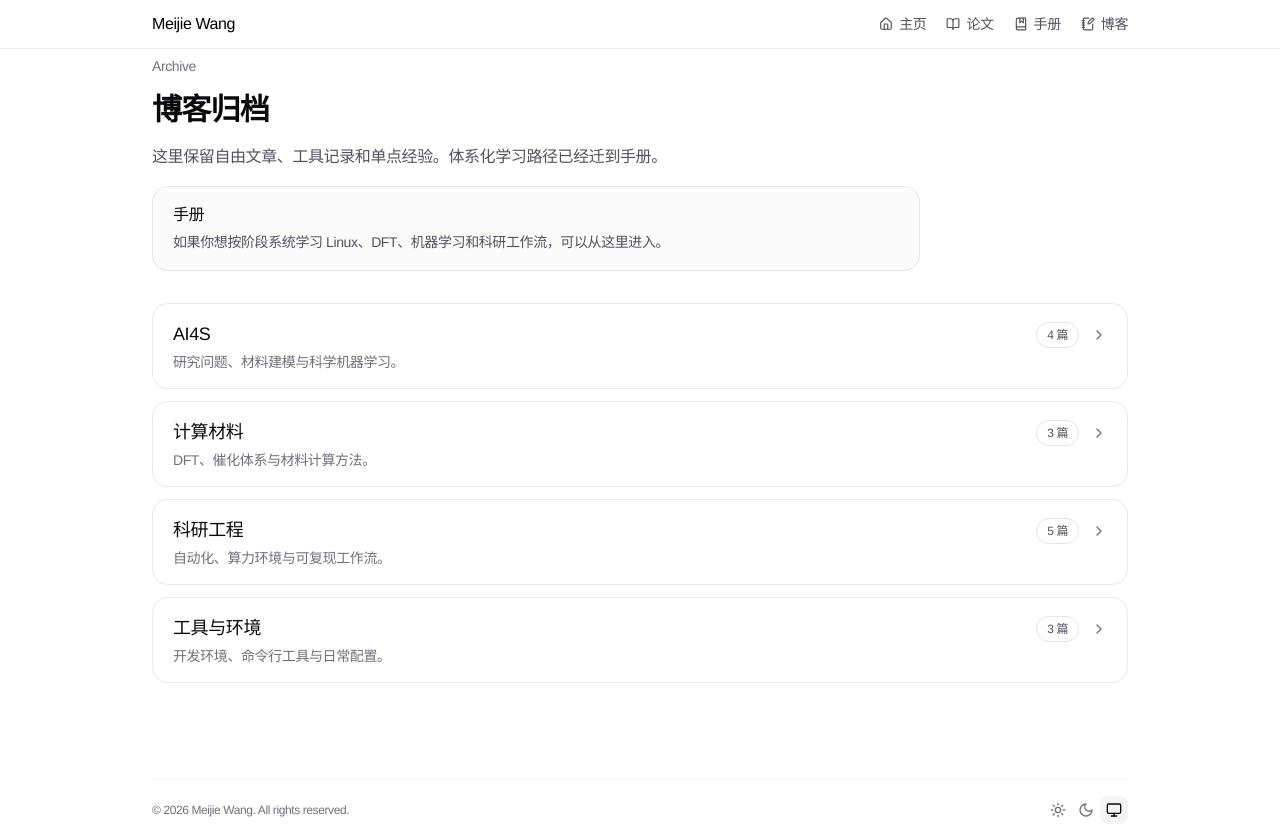
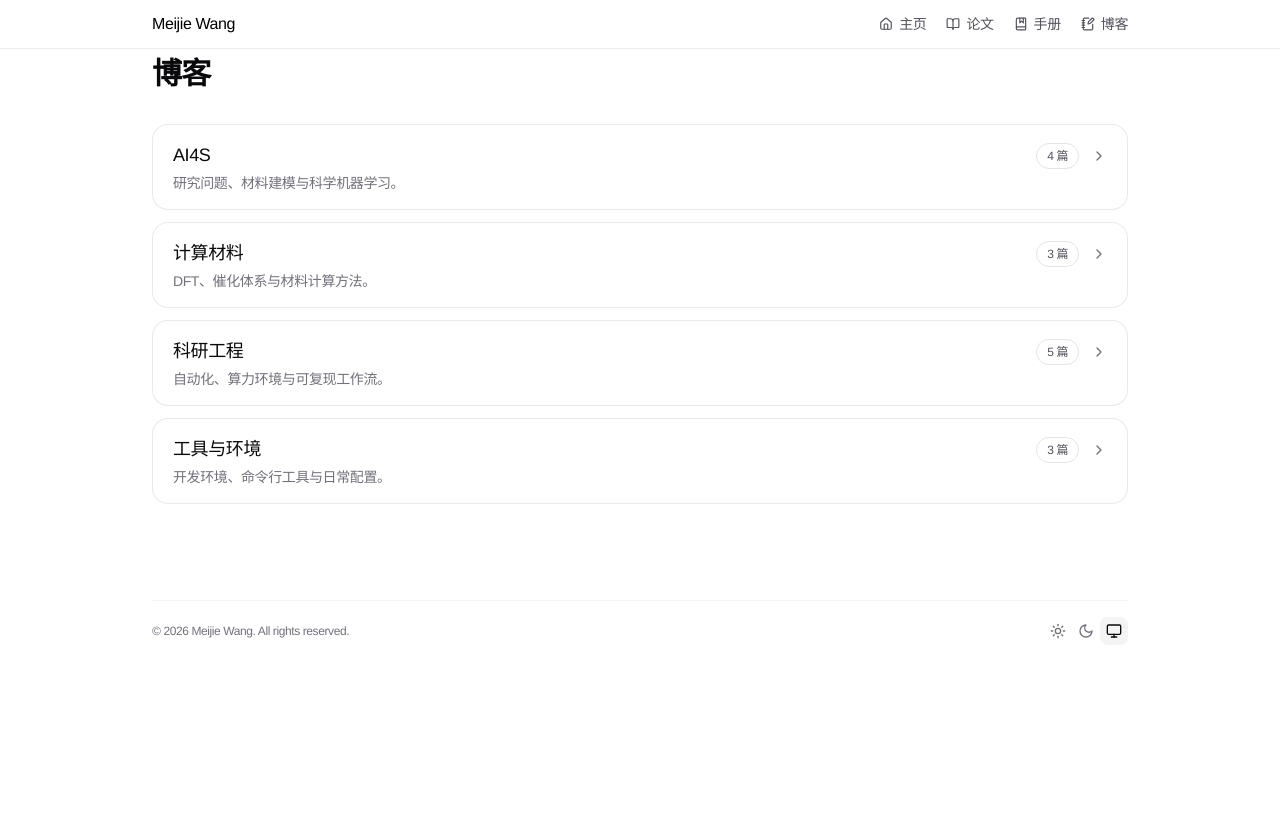
Before and after one commit to Migie-cphy/migie-site, a Next.js app: page /blog in a window 1280 px wide. After the commit the page ends 800 px from the top, so only its background shows below. Built offline with nearby package versions, Linux system fonts and the light colour scheme.

Commit message:
refine homepage blog and publications layout

```diff
--- a/app/blog/page.tsx
+++ b/app/blog/page.tsx
@@ -4,7 +4,7 @@
 import { BLOG_POSTS } from '../data'
 
 export const metadata: Metadata = {
-  title: '博客归档',
+  title: '博客',
   description: '自由文章、工具记录与单点经验归档。',
 }
 
@@ -60,25 +60,9 @@
   return (
     <main className="space-y-8 pb-8">
       <section className="space-y-4">
-        <p className="text-sm text-zinc-500 dark:text-zinc-500">Archive</p>
         <h1 className="text-3xl font-semibold tracking-tight text-zinc-950 dark:text-zinc-50">
-          博客归档
+          博客
         </h1>
-        <p className="max-w-3xl text-base leading-relaxed text-zinc-600 dark:text-zinc-400">
-          这里保留自由文章、工具记录和单点经验。体系化学习路径已经迁到手册。
-        </p>
-        <Link
-          href="/handbook"
-          className="block max-w-3xl rounded-2xl border border-zinc-200/80 bg-zinc-50/80 px-5 py-4 text-sm leading-relaxed text-zinc-600 transition-colors hover:border-zinc-300 dark:border-zinc-800 dark:bg-zinc-900/50 dark:text-zinc-400 dark:hover:border-zinc-700"
-        >
-          <h2 className="text-base font-medium text-zinc-950 dark:text-zinc-50">
-            手册
-          </h2>
-          <p className="mt-1">
-            如果你想按阶段系统学习
-            Linux、DFT、机器学习和科研工作流，可以从这里进入。
-          </p>
-        </Link>
       </section>
 
       <section className="space-y-3">
--- a/app/page.tsx
+++ b/app/page.tsx
@@ -122,7 +122,7 @@
           </div>
 
           <div className="flex max-w-2xl flex-1 flex-col items-start text-left">
-            <h1 className="text-4xl font-bold tracking-tight text-zinc-950 sm:text-5xl dark:text-zinc-50">
+            <h1 className="text-4xl font-bold tracking-tight text-zinc-950 sm:text-4xl dark:text-zinc-50">
               王美洁
             </h1>
             <p className="mt-2 text-xl text-zinc-600 dark:text-zinc-400">
--- a/app/publications/page.tsx
+++ b/app/publications/page.tsx
@@ -4,7 +4,7 @@
 
 export const metadata: Metadata = {
   title: '论文',
-  description: '王美洁的学术论文列表，包括一作与合作文章。',
+  description: '学术论文列表，包括一作与合作文章。',
 }
 
 const firstAuthorPublications = PUBLICATIONS.filter(
@@ -59,19 +59,10 @@
   return (
     <main className="space-y-10 pb-8">
       <section className="space-y-4">
-        <p className="text-sm text-zinc-500 dark:text-zinc-500">Publications</p>
         <h1 className="text-3xl font-semibold tracking-tight text-zinc-950 dark:text-zinc-50">
           论文
         </h1>
-        <p className="max-w-2xl text-base leading-relaxed text-zinc-600 dark:text-zinc-400">
-          这里汇总我的一作与合作文章。论文信息将随着投稿、接收与发表状态持续更新。
-        </p>
-        <Link
-          href="/"
-          className="inline-flex text-sm text-zinc-600 underline underline-offset-4 transition-colors hover:text-zinc-950 dark:text-zinc-400 dark:hover:text-zinc-100"
-        >
-          返回主页
-        </Link>
+        <p className="max-w-2xl text-base leading-relaxed text-zinc-600 dark:text-zinc-400"></p>
       </section>
 
       <section className="space-y-4">
```
